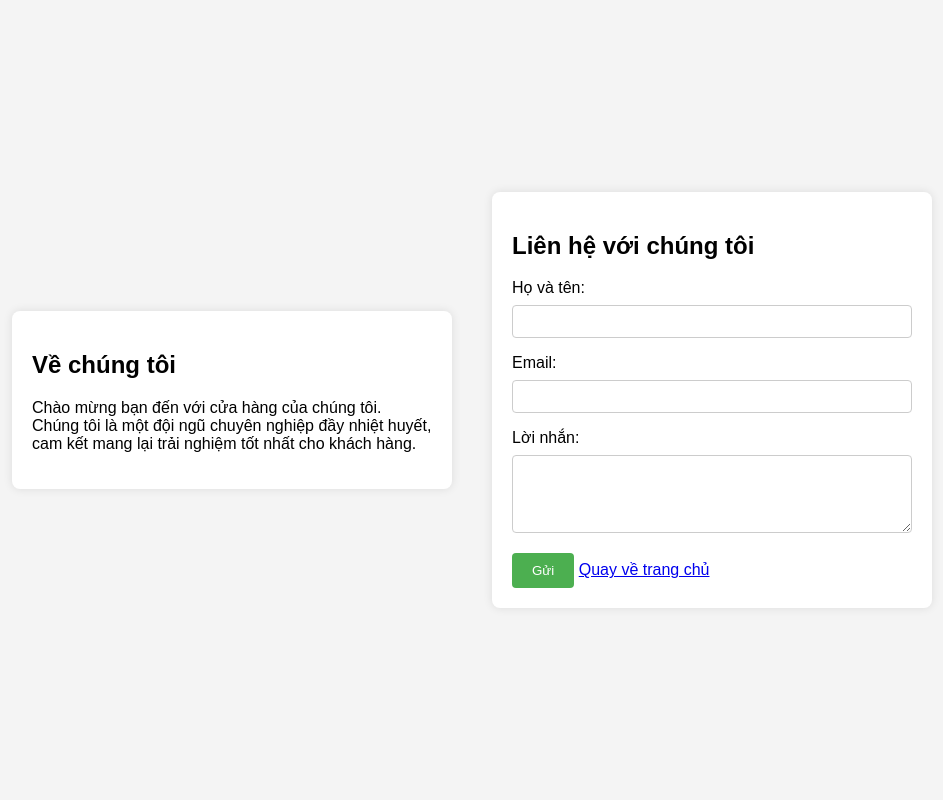
After one commit to trleminhduy/doanchuyennganh, a PHP site: page /contact.php in a window 1280 px wide. The commit adds this page. Shown: the whole page, without its empty margins (168-1111 px from the left). Run offline with PHP 8.4, Linux system fonts and the light colour scheme.

Commit message:
add some css func

```diff
--- a/admin_area/them_sanpham.php
+++ b/admin_area/them_sanpham.php
@@ -174,6 +174,9 @@ if (isset($_POST['insert_product'])) {
             <div class="form-outline mb-4 w-50 m-auto">
                 <input type="submit" name="insert_product" class="btn btn-info mt-3" value="Thêm sản phẩm">
             </div>
+            <div class="form-outline mb-4 w-50 m-auto">
+                <a href="./index.php">Quay về trang admin</a>
+            </div>
         </form>
     </div>
 
--- /dev/null
+++ b/contact.php
@@ -0,0 +1,89 @@
+<!DOCTYPE html>
+<html lang="en">
+
+<head>
+    <meta charset="UTF-8">
+    <meta name="viewport" content="width=device-width, initial-scale=1.0">
+    <title>About Us</title>
+    <style>
+        body {
+            font-family: Arial, sans-serif;
+            background-color: #f4f4f4;
+            margin: 0;
+            padding: 0;
+            display: flex;
+            justify-content: center;
+            align-items: center;
+            height: 100vh;
+        }
+
+        .about-container,
+        .contact-container {
+            width: 400px;
+            padding: 20px;
+            background-color: #fff;
+            border-radius: 8px;
+            box-shadow: 0 0 10px rgba(0, 0, 0, 0.1);
+            margin: 20px;
+        }
+
+        .contact-form label {
+            display: block;
+            margin-bottom: 8px;
+        }
+
+        .contact-form input,
+        .contact-form textarea {
+            width: 100%;
+            padding: 8px;
+            margin-bottom: 16px;
+            box-sizing: border-box;
+            border: 1px solid #ccc;
+            border-radius: 4px;
+        }
+
+        .contact-form button {
+            background-color: #4caf50;
+            color: #fff;
+            padding: 10px 20px;
+            border: none;
+            border-radius: 4px;
+            cursor: pointer;
+        }
+
+        .contact-form button:hover {
+            background-color: #45a049;
+        }
+    </style>
+</head>
+
+<body>
+
+    <div class="about-container">
+        <h2>Về chúng tôi</h2>
+        <p>
+            Chào mừng bạn đến với cửa hàng của chúng tôi. Chúng tôi là một đội ngũ chuyên nghiệp đầy nhiệt huyết,
+            cam kết mang lại trải nghiệm tốt nhất cho khách hàng.
+        </p>
+    </div>
+
+    <div class="contact-container">
+        <h2>Liên hệ với chúng tôi</h2>
+        <form class="contact-form" action="#" method="post">
+            <label for="name">Họ và tên:</label>
+            <input type="text" id="name" name="name" required>
+
+            <label for="email">Email:</label>
+            <input type="email" id="email" name="email" required>
+
+            <label for="message">Lời nhắn:</label>
+            <textarea id="message" name="message" rows="4" required></textarea>
+
+            <button type="submit">Gửi</button>
+            <a href="index.php">Quay về trang chủ</a>
+        </form>
+    </div>
+
+</body>
+
+</html>
```
Also changed, not shown: admin_area/admin_login.php (+18 -21 lines), admin_area/admin_logout.php (added, +10 -0 lines), admin_area/index.php (+8 -1 lines), display_all.php (+40 -2 lines), index.php (+15 -3 lines).
